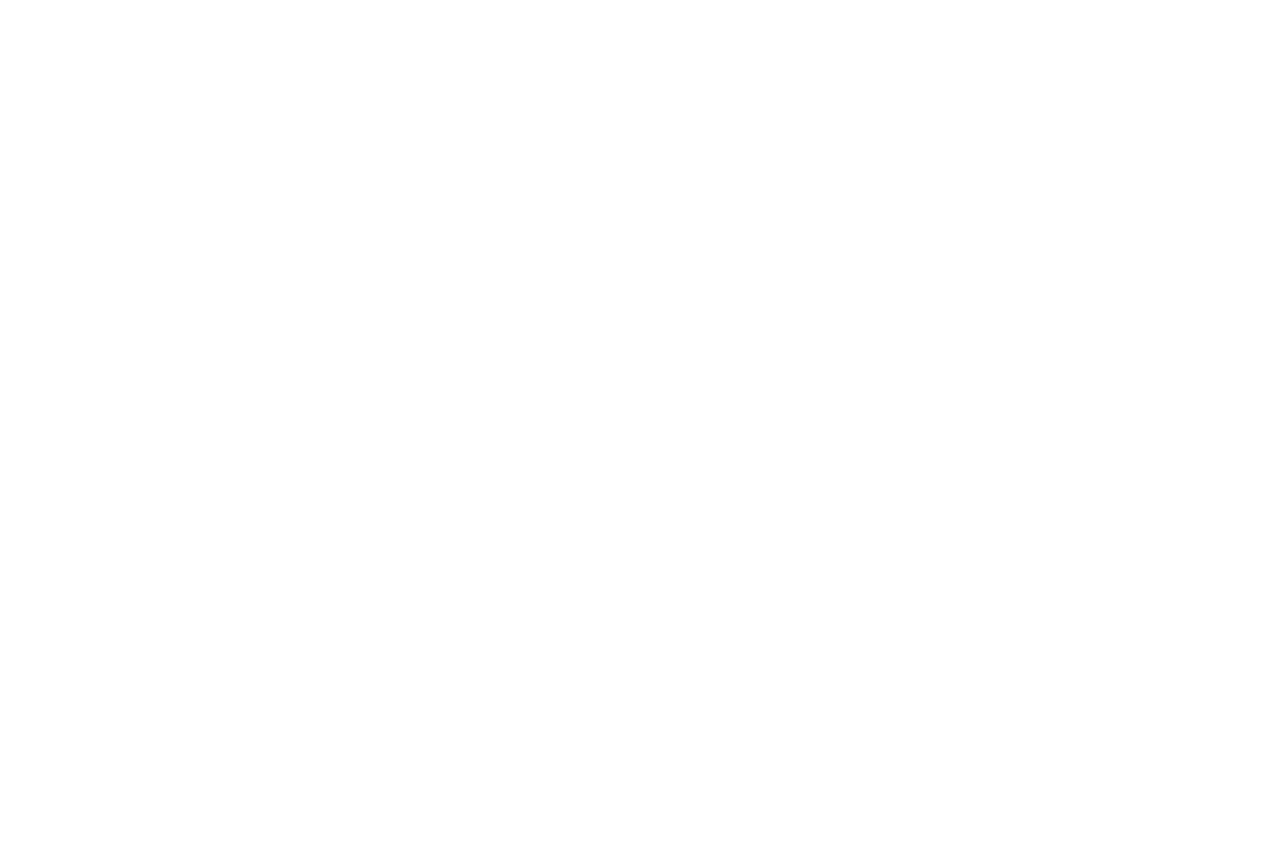
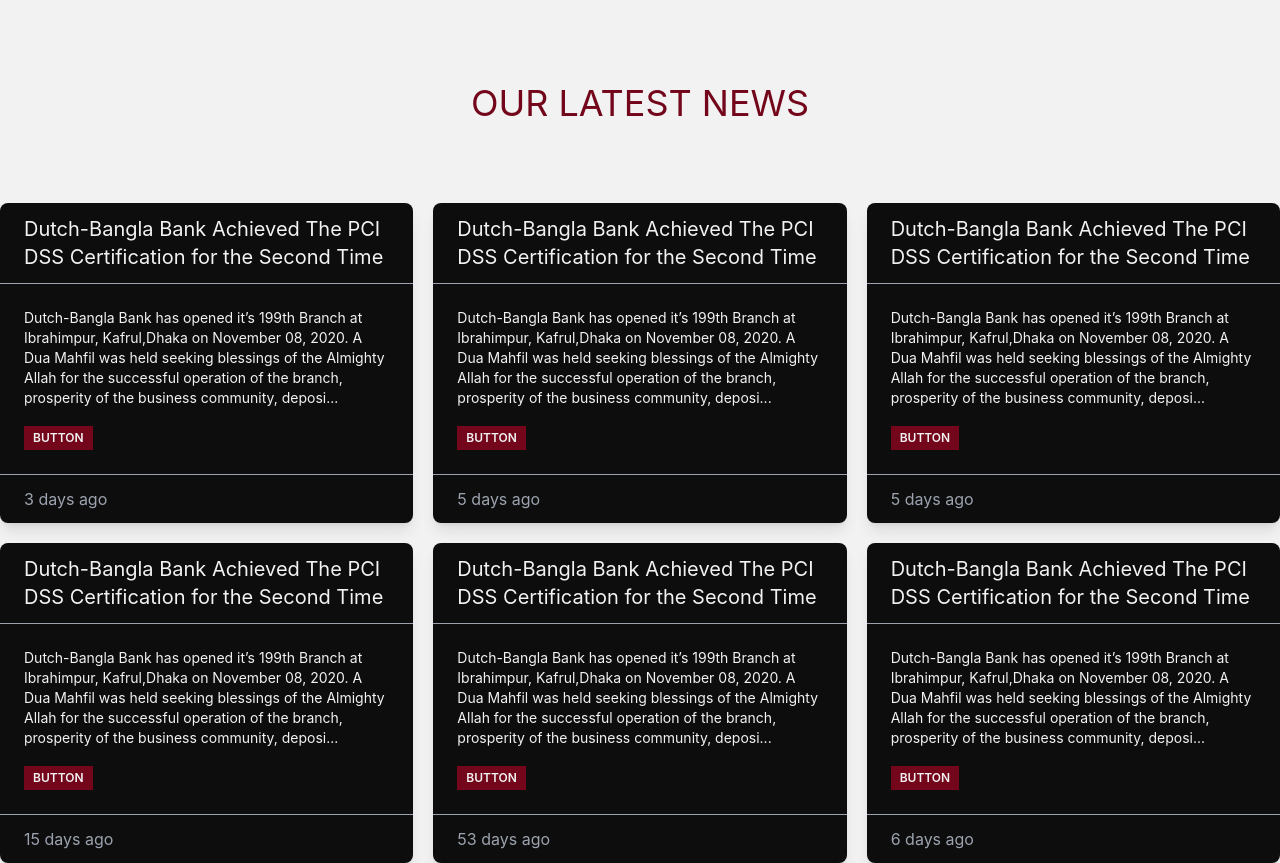
Before and after one commit to azizurrahman-zero/digimoney-bank_client-side, a React (Create React App) app: page / in a window 1280 px wide. Shown: the part 819-1682 px from the top of the page. Before the commit the page ends 822 px from the top, so only its background shows below. Built offline with nearby package versions, Linux system fonts and the light colour scheme.

Commit message:
news portal added

```diff
--- /dev/null
+++ b/public/NewsData.json
@@ -0,0 +1,38 @@
+[
+    {"id":1,
+    "date":3,
+    "headline":"  Dutch-Bangla Bank Achieved The PCI DSS Certification for the Second Time",
+    "description":"   Dutch-Bangla Bank has opened it’s 199th Branch at Ibrahimpur, Kafrul,Dhaka on November 08, 2020. A Dua Mahfil was held seeking blessings of the Almighty Allah for the successful operation of the branch, prosperity of the business community, depositors and stakeholders of the bank. Like the other DBBL Branches, this branch will provide truly On-line Banking facilities including ATM services to the clients from the opening day."
+
+},
+    {"id":2,
+    "date":5,
+    "headline":"  Dutch-Bangla Bank Achieved The PCI DSS Certification for the Second Time",
+    "description":"   Dutch-Bangla Bank has opened it’s 199th Branch at Ibrahimpur, Kafrul,Dhaka on November 08, 2020. A Dua Mahfil was held seeking blessings of the Almighty Allah for the successful operation of the branch, prosperity of the business community, depositors and stakeholders of the bank. Like the other DBBL Branches, this branch will provide truly On-line Banking facilities including ATM services to the clients from the opening day."
+
+},
+    {"id":3,
+    "date":5,
+    "headline":"  Dutch-Bangla Bank Achieved The PCI DSS Certification for the Second Time",
+    "description":"   Dutch-Bangla Bank has opened it’s 199th Branch at Ibrahimpur, Kafrul,Dhaka on November 08, 2020. A Dua Mahfil was held seeking blessings of the Almighty Allah for the successful operation of the branch, prosperity of the business community, depositors and stakeholders of the bank. Like the other DBBL Branches, this branch will provide truly On-line Banking facilities including ATM services to the clients from the opening day."
+
+},
+    {"id":4,
+    "date":15,
+    "headline":"  Dutch-Bangla Bank Achieved The PCI DSS Certification for the Second Time",
+    "description":"   Dutch-Bangla Bank has opened it’s 199th Branch at Ibrahimpur, Kafrul,Dhaka on November 08, 2020. A Dua Mahfil was held seeking blessings of the Almighty Allah for the successful operation of the branch, prosperity of the business community, depositors and stakeholders of the bank. Like the other DBBL Branches, this branch will provide truly On-line Banking facilities including ATM services to the clients from the opening day."
+
+},
+    {"id":5,
+    "date":53,
+    "headline":"  Dutch-Bangla Bank Achieved The PCI DSS Certification for the Second Time",
+    "description":"   Dutch-Bangla Bank has opened it’s 199th Branch at Ibrahimpur, Kafrul,Dhaka on November 08, 2020. A Dua Mahfil was held seeking blessings of the Almighty Allah for the successful operation of the branch, prosperity of the business community, depositors and stakeholders of the bank. Like the other DBBL Branches, this branch will provide truly On-line Banking facilities including ATM services to the clients from the opening day."
+
+},
+    {"id":6,
+    "date":6,
+    "headline":"  Dutch-Bangla Bank Achieved The PCI DSS Certification for the Second Time",
+    "description":"   Dutch-Bangla Bank has opened it’s 199th Branch at Ibrahimpur, Kafrul,Dhaka on November 08, 2020. A Dua Mahfil was held seeking blessings of the Almighty Allah for the successful operation of the branch, prosperity of the business community, depositors and stakeholders of the bank. Like the other DBBL Branches, this branch will provide truly On-line Banking facilities including ATM services to the clients from the opening day."
+
+}
+]
--- a/src/index.css
+++ b/src/index.css
@@ -8,6 +8,8 @@
     sans-serif;
   -webkit-font-smoothing: antialiased;
   -moz-osx-font-smoothing: grayscale;
+  background: #F2F2F2;
+
 }
 
 code {
--- a/src/pages/Home/Home.js
+++ b/src/pages/Home/Home.js
@@ -1,11 +1,13 @@
 import React from 'react';
 import Header from './Header';
 import './Home.css'
+import NewsPortal from './NewsPortal';
 
 const Home = () => {
     return (
         <div>
             <Header />
+            <NewsPortal />
 
         </div>
     );
--- /dev/null
+++ b/src/pages/Home/News.js
@@ -0,0 +1,31 @@
+import React, { useState } from 'react';
+
+const News = ({news}) => {
+    const [showDetails,setShowDetails]=useState(false)
+    return (
+        <article>
+
+                    <div class="block rounded-lg shadow-lg bg-secondary text-accent  ">
+                        <div class="py-3 px-6 border-b border-gray-400">
+                            <h1 className='text-xl'>
+
+                       {news.headline}
+                            </h1>
+                        </div>
+                        <div class="p-6">
+
+                        <p class="text-accent text-sm mb-4">
+                       {showDetails?news.description:`${news.description.slice(0,250)}...`}
+                        </p>
+                        <button onClick={()=>setShowDetails(!showDetails)} type="button" class="   btn btn-primary btn-xs  text-accent rounded-none">Button</button>
+                        </div>
+                        <div class="py-3 px-6 border-t border-gray-400 text-gray-400">
+                        {news.date} days ago
+                        </div>
+                    </div>
+
+                     </article>
+    );
+};
+
+export default News;
--- /dev/null
+++ b/src/pages/Home/NewsPortal.js
@@ -0,0 +1,27 @@
+import React, { useEffect, useState } from 'react';
+import News from './News';
+
+const NewsPortal = () => {
+
+    const [newsData,setNewsData]=useState([])
+   useEffect(()=>{
+    fetch('NewsData.json')
+    .then(res=>res.json())
+    .then(data=>setNewsData(data))
+   },[])
+    return (
+        <section className='mt-20'>
+            <h1 className='text-4xl uppercase text-center text-primary my-20'>Our Latest News</h1>
+            <div className='grid grid-cols-3 gap-5'>
+
+
+                {
+                    newsData.map(news=><News key={news.id}  news={news} />)
+                }
+
+            </div>
+        </section>
+    );
+};
+
+export default NewsPortal;
```
Also changed, not shown: src/assest/images/app-2.png (added).
